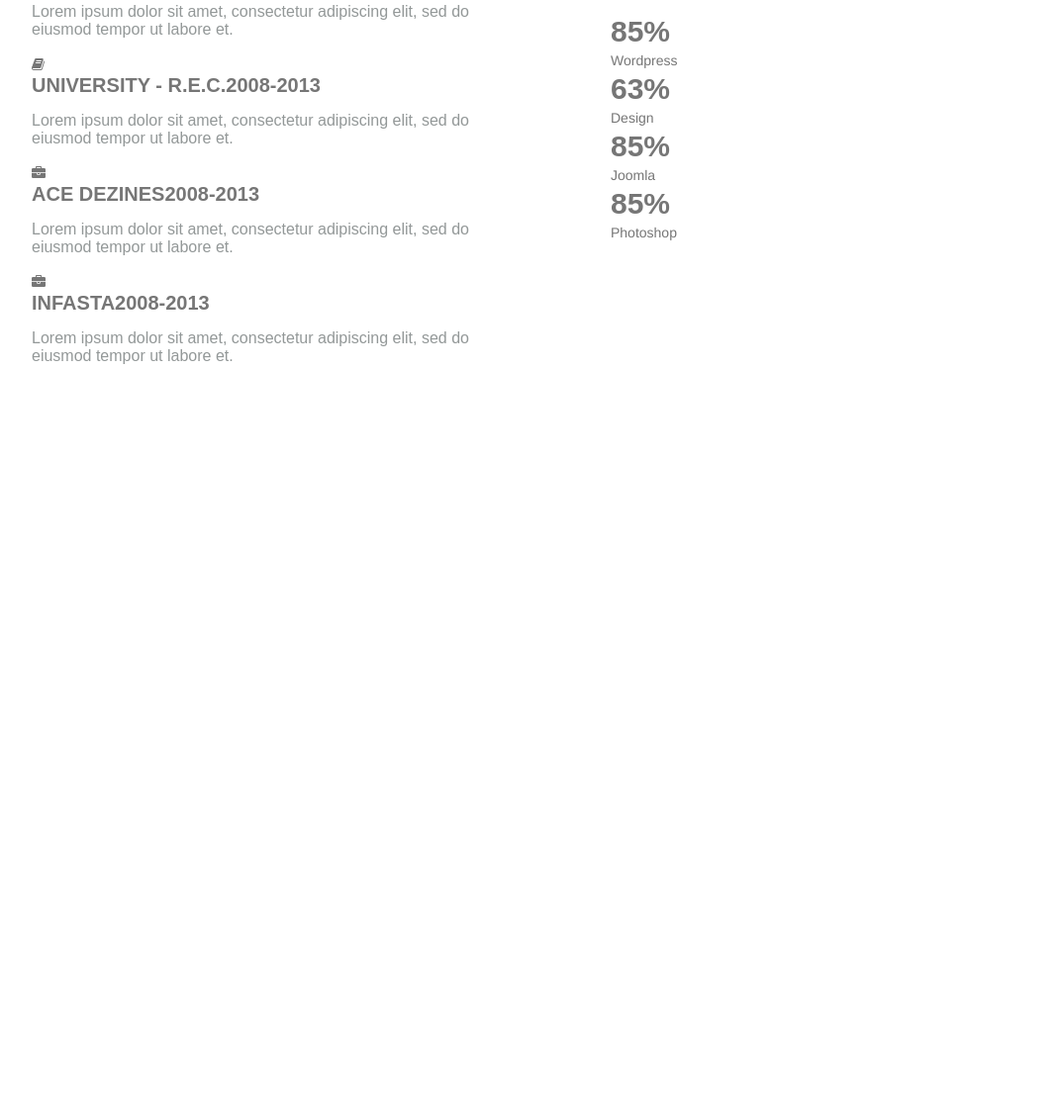
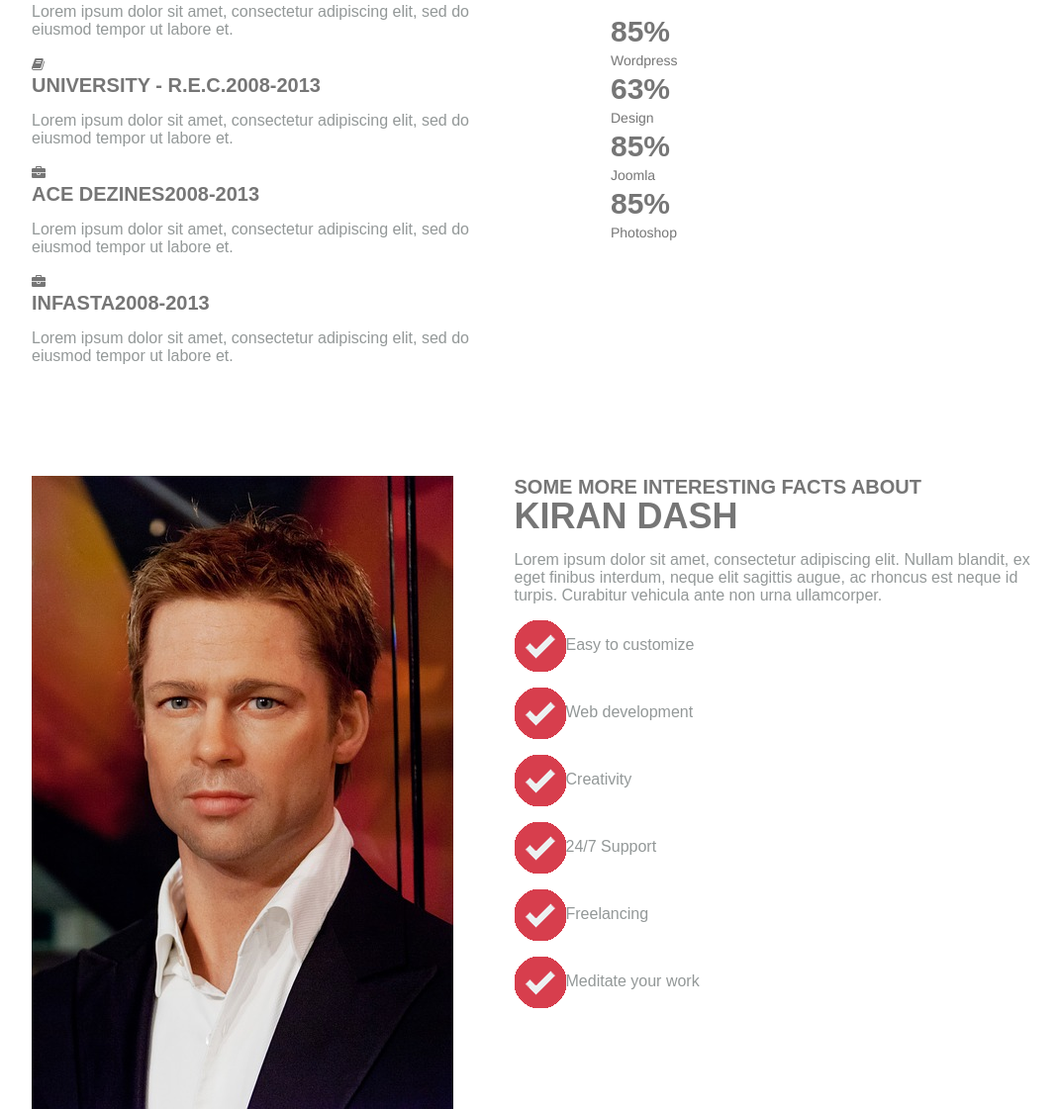
Before and after one commit to kirandash/kiran, a plain HTML site: page index.html in a window 1280 px wide. Shown: the part 1097-2218 px from the top of the page at 99% size, without its empty margins (38-1109 px from the left). Before the commit the page ends 1482 px from the top, so only its background shows below. Drawn offline with Linux system fonts and the light colour scheme.

Commit message:
Writing HTML Code For Features Section.

```diff
--- a/index.html
+++ b/index.html
@@ -174,6 +174,32 @@
         </div> <!-- end of container -->
     </section>
 
+    <!-- features section -->
+
+    <section id="features" class="top-margin">
+    	<div class="container">
+        	<div class="row">
+            	<div class="col-lg-5 col-md-6 col-sm-6 big-image">
+                	<img src="images/features.jpg" alt="feature-image" class="img-responsive" >
+                </div>
+
+                <div class="facts">
+                	<div class="col-lg-6 col-md-6 col-sm-6">
+                    	<h5>Some more interesting facts about</h5>
+                        <h2>Kiran Dash</h2>
+                        <p>Lorem ipsum dolor sit amet, consectetur adipiscing elit. Nullam blandit, ex eget finibus interdum, neque elit sagittis augue, ac rhoncus est neque id turpis. Curabitur vehicula ante non urna ullamcorper.</p>
+                        <p class="feature-img"><img src="images/check.png" alt="" class="check-symbol"><span class="feature-txt">Easy to customize</span></p>
+                        <p class="feature-img"><img src="images/check.png" alt="" class="check-symbol"><span class="feature-txt">Web development</span></p>
+                        <p class="feature-img"><img src="images/check.png" alt="" class="check-symbol"><span class="feature-txt">Creativity</span></p>
+                        <p class="feature-img"><img src="images/check.png" alt="" class="check-symbol"><span class="feature-txt">24/7 Support</span></p>
+                        <p class="feature-img"><img src="images/check.png" alt="" class="check-symbol"><span class="feature-txt">Freelancing</span></p>
+                        <p class="feature-img"><img src="images/check.png" alt="" class="check-symbol"><span class="feature-txt">Meditate your work</span></p>
+                    </div>
+                </div>
+            </div>
+        </div>
+    </section>
+
     <!-- jQuery (necessary for Bootstrap's JavaScript plugins) -->
     <script src="js/jquery/jquery-2.2.0.min.js"></script>
     <!-- Main website script -->
```
Also changed, not shown: images/check.png (added), images/features.jpg (added).
